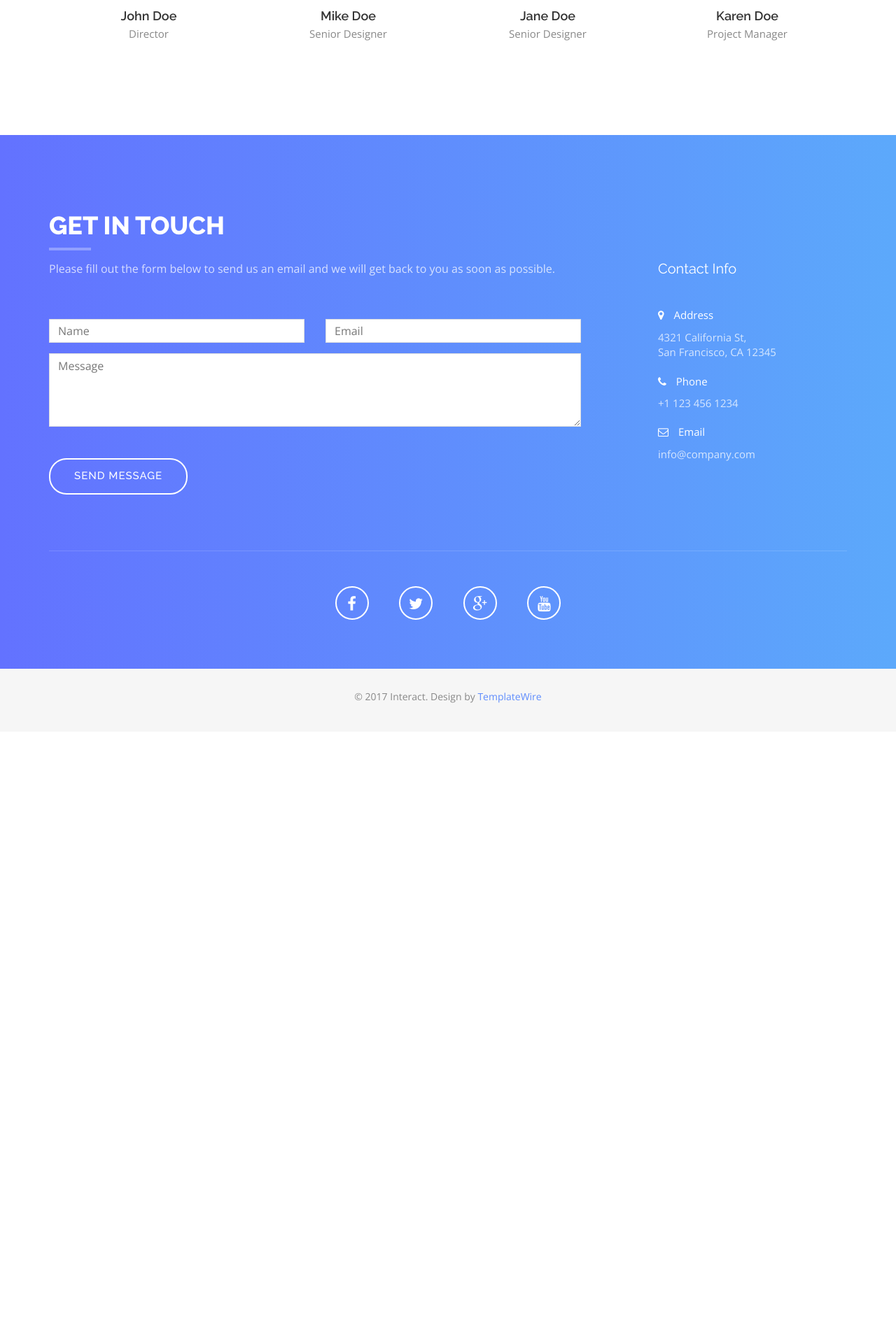
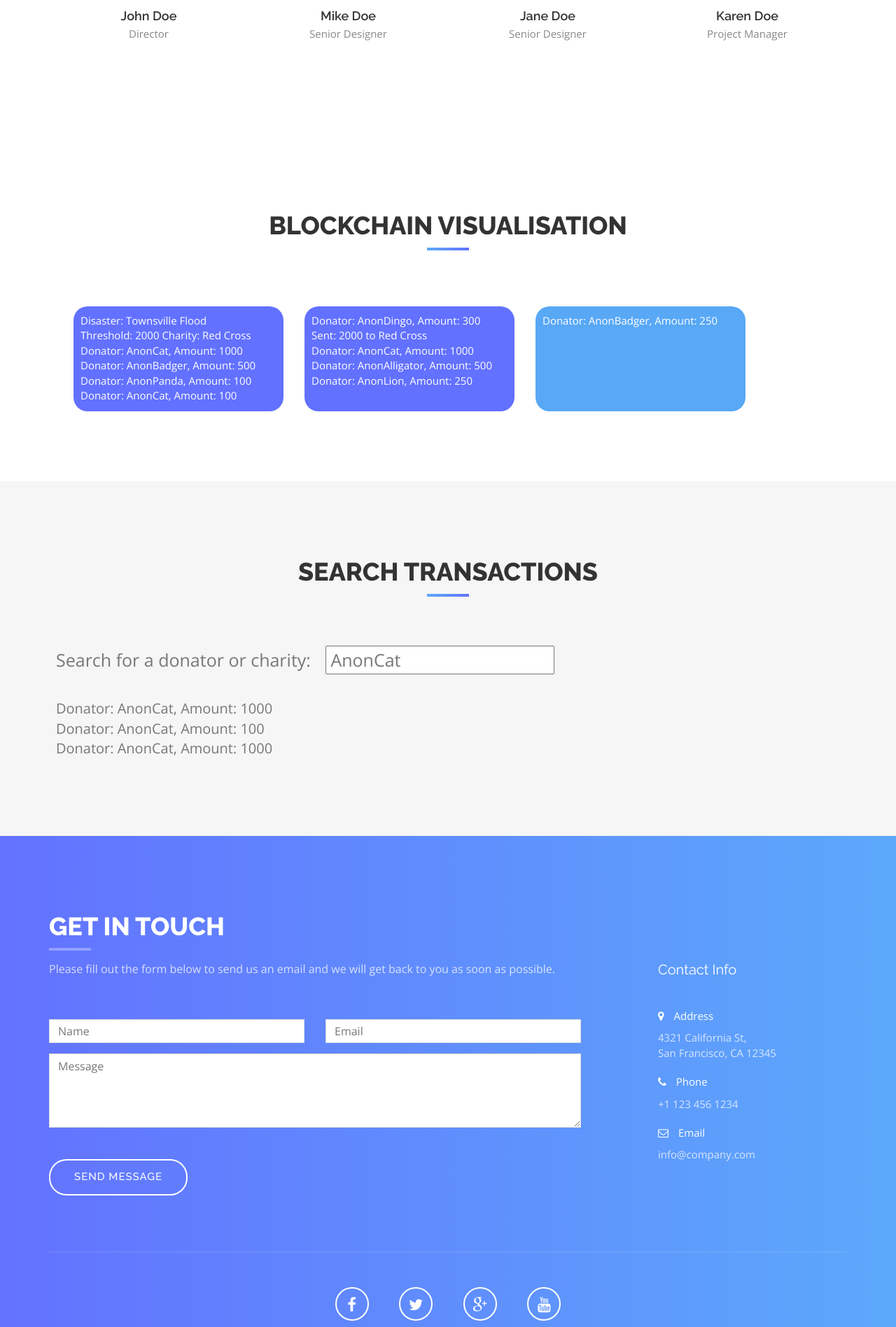
Before and after one commit to joanna-wl-chan/newcastle-hackathon, a Flask app: template templates/townsville_flood.html in a window 1280 px wide. Shown: the part 3915-5812 px from the top of the page at 70% size. Before the commit the page ends 4920 px from the top, so only its background shows below. Run offline with Flask 2, Linux system fonts and the light colour scheme; the template is opened without the code that fills it, so the values that code supplies are empty.

Commit message:
Added Blockchain

```diff
--- a/app.py
+++ b/app.py
@@ -11,7 +11,7 @@ def profile_page():
 
 @app.route('/townsville_flood')
 def disaster_townsville():
-	return render_template('townsville.html');
+	return render_template('townsville_flood.html');
 
 @app.route('/donate')
 def donate():
--- a/static/css/style.css
+++ b/static/css/style.css
@@ -586,4 +586,17 @@ color: #777;
 #about img {
 	margin: 50px 0;
 }
+
+.blockFinished {
+  height: 50px;
+  width: 50px;
+  background-color: #555;
 }
+
+.blockUnfinished {
+  height: 50px;
+  width: 50px;
+  background-color: #fff;
+}
+
+}
--- a/templates/townsville_flood.html
+++ b/templates/townsville_flood.html
@@ -33,6 +33,36 @@
       <script src="https://oss.maxcdn.com/html5shiv/3.7.2/html5shiv.min.js"></script>
       <script src="https://oss.maxcdn.com/respond/1.4.2/respond.min.js"></script>
     <![endif]-->
+    <style>
+      .blockUnfinished {
+        height: 150px;
+        width: 300px;
+        border-radius: 20px;
+        background-color: #58A8F6;
+        /*box-shadow: 10px 10px 8px #888888;*/
+        float: left;
+        box-sizing:border-box;
+        font-size: 15px;
+        padding: 10px;
+        text-align: left;
+        margin-top: 10px;
+      }
+      .blockFinished {
+        text-align: left;
+        font-size: 15px;
+        height: 150px;
+        width: 300px;
+        float: left;
+        padding: 10px;
+        border-radius: 20px;
+        background-color: #6271FF;
+        /*box-shadow: 10px 10px 8px #888888;*/
+        margin-left:50px;
+        box-sizing:border-box;
+                margin-top: 10px;
+
+      }
+    </style>
 </head>
 <body id="page-top" data-spy="scroll" data-target=".navbar-fixed-top">
 <!-- Navigation
@@ -344,6 +374,56 @@
     </div>
   </div>
 </div>
+
+<div id="team">
+    <div class="container">
+    <div class="section-title" style="text-align: center">
+      <h2>Blockchain Visualisation</h2>
+    </div>
+    <div class="row" style="color: white">
+  <div class="blockFinished" >
+    Disaster: Townsville Flood<br>
+    Threshold: 2000 Charity: Red Cross<br>
+    Donator: AnonCat, Amount: 1000<br>
+    Donator: AnonBadger, Amount: 500<br>
+    Donator: AnonPanda, Amount: 100<br>
+    Donator: AnonCat, Amount: 100<br>
+  </div>
+  <div class="blockFinished" style="margin-left:30px">
+    Donator: AnonDingo, Amount: 300<br>
+    Sent: 2000 to Red Cross<br>
+    Donator: AnonCat, Amount: 1000<br>
+    Donator: AnonAlligator, Amount: 500<br>
+    Donator: AnonLion, Amount: 250<br>
+  </div>
+  <div class="blockUnfinished" style="margin-left:30px">
+    Donator: AnonBadger, Amount: 250<br>
+  </div>
+  </div>
+</div>
+</div>
+<div id="testimonials">
+  <div class="container">
+    <div class="section-title" style="text-align: center">
+      <h2>Search Transactions</h2>
+    </div>
+  <div class="row" style="margin-top: 5px">
+    <div style="padding-left: 25px">
+      <p style="font-size: 25px; text-align: left">
+    Search for a donator or charity: <input type="text" style="font-size: 25px; padding-left: 5px; margin-left: 15px" value="AnonCat"><br>
+    </p>
+    <div style="padding-top : 25px">
+    <p style="font-size: 20px;  text-align: left">
+    Donator: AnonCat, Amount: 1000<br>
+    Donator: AnonCat, Amount: 100<br>
+    Donator: AnonCat, Amount: 1000<br>
+    </p>
+  </div>
+</div>
+</div>
+  </div>
+</div>
+
 <!-- Contact Section -->
 <div id="contact">
   <div class="container">
@@ -403,13 +483,14 @@
       </div>
     </div>
   </div>
-</div>
+
 <!-- Footer Section -->
 <div id="footer">
   <div class="container text-center">
     <p>&copy; 2017 Interact. Design by <a href="http://www.templatewire.com" rel="nofollow">TemplateWire</a></p>
   </div>
 </div>
+
 <script type="text/javascript" src="js/jquery.1.11.1.js"></script>
 <script type="text/javascript" src="js/bootstrap.js"></script>
 <script type="text/javascript" src="js/SmoothScroll.js"></script>
```
